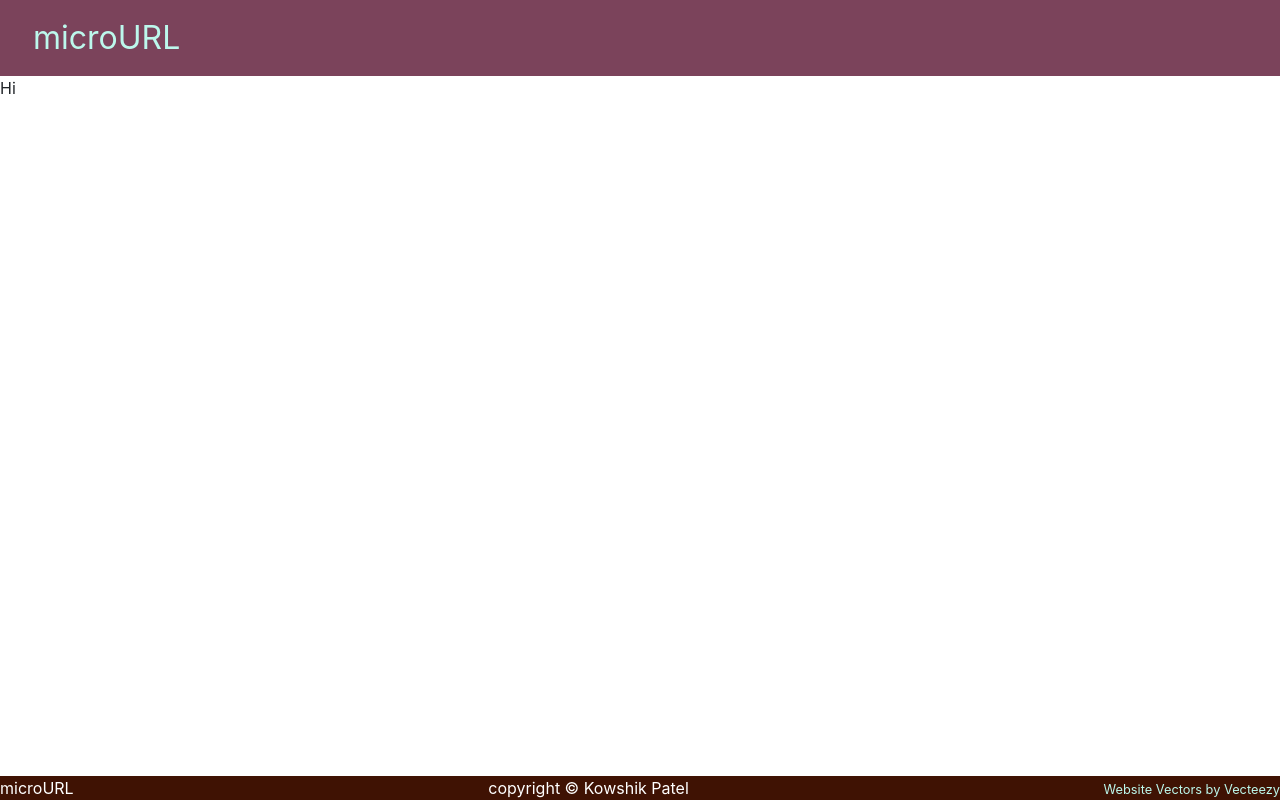
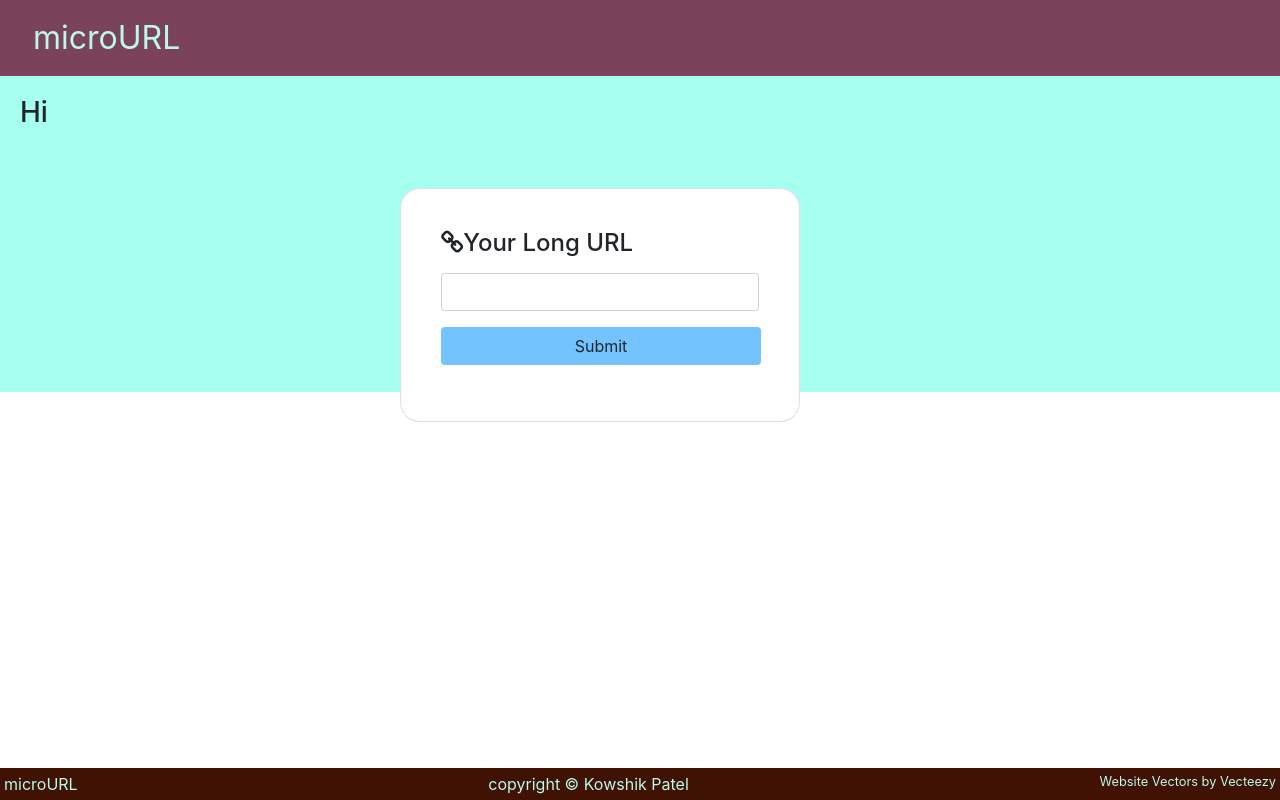
Before and after one commit to KowshikEPatel/urlshortnerfe, a React (Create React App) app: page /home in a window 1280 px wide. Built offline with nearby package versions, Linux system fonts and the light colour scheme.

Commit message:
test mode changes

```diff
--- a/public/index.html
+++ b/public/index.html
@@ -11,6 +11,7 @@
     />
 
     <link rel="stylesheet" href="https://cdn.jsdelivr.net/npm/bootstrap@4.5.3/dist/css/bootstrap.min.css" integrity="sha384-TX8t27EcRE3e/ihU7zmQxVncDAy5uIKz4rEkgIXeMed4M0jlfIDPvg6uqKI2xXr2" crossorigin="anonymous">
+    <link rel="stylesheet" href="https://cdnjs.cloudflare.com/ajax/libs/font-awesome/4.7.0/css/font-awesome.css" integrity="sha512-5A8nwdMOWrSz20fDsjczgUidUBR8liPYU+WymTZP1lmY9G6Oc7HlZv156XqnsgNUzTyMefFTcsFH/tnJE/+xBg==" crossorigin="anonymous" referrerpolicy="no-referrer" />
     <!--
       manifest.json provides metadata used when your web app is installed on a
       user's mobile device or desktop. See https://developers.google.com/web/fundamentals/web-app-manifest/
--- a/src/Components/Footer.js
+++ b/src/Components/Footer.js
@@ -2,14 +2,14 @@ import './Footer.css'
 
 export default function Footer(){
     return <div className='d-flex justify-content-between mt-2' id='footer' >
-            <div >
+            <div style={{color:'#bcf8ec',margin:'4px'}}>
                  microURL
             </div>
-            <div >
+            <div style={{color:'#bcf8ec',margin:'4px'}}>
                 copyright &#169; Kowshik Patel
             </div>
             <div >
-            <small><a href="https://www.vecteezy.com/free-vector/website" style={{color:'#bcf8ec'}}>Website Vectors by Vecteezy</a></small>
+            <small><a href="https://www.vecteezy.com/free-vector/website" style={{color:'#bcf8ec',margin:'4px'}}>Website Vectors by Vecteezy</a></small>
             </div>
     </div>
 }
--- a/src/Components/Home.js
+++ b/src/Components/Home.js
@@ -1,12 +1,35 @@
 
-import React,{useContext} from 'react'
+import React,{useContext,useState} from 'react'
 import { UserContext } from '../Contexts/UserContext'
 
 export default function Home() {
     const data = useContext(UserContext)
-    return (
-        <div>
-           Hi {data.loggedUser.fullname}
+    console.log(data.loggedUser['firstName'])
+    const [url,setUrl] = useState('')
+    const handleUrl = (e) => {
+        setUrl(e.target.value)
+    }
+
+    const handleSubmit = ()=>{
+        fetch('https://kp-microurl.herokuapp.com/redirect',{
+            method:'POST',
+            headers:{
+                'Content-type':'application/json'
+            },
+            body:{url}
+        })
+    }
+
+    return <div style={{backgroundColor:'#a7fff0'}}>
+          <h3 style={{padding:'20px'}} >Hi {data.loggedUser['firstName']}</h3>
+           <div className='card' style={{width:'25rem',padding:'40px',top:'30px',left:'400px',borderRadius:"20px" }}>
+
+                <div className='form-group'>
+                    <label htmlFor="inputURL"><h4><i class="fa fa-link" aria-hidden="true"></i>Your Long URL</h4></label>
+                    <input type="text" className="form-control" id="inputURL" onChange={handleUrl} />
+                    <button className='btn mt-3' onClick={handleSubmit} style={{width:'20rem',backgroundColor:'#73c3ff'}} > Submit </button>
+                </div>
+            </div>
         </div>
-    )
+
 }
--- a/src/Components/Landingpage.js
+++ b/src/Components/Landingpage.js
@@ -21,7 +21,7 @@ export default function Landingpage() {
         .then(response=>{
             console.log(response)
             if(response.state){
-                data.setLoggedUser(response)
+                data.setLoggedUser(response.user)
                 data.setIsLoggedIn(true)
             }
             else{
--- a/src/Components/Topbar.js
+++ b/src/Components/Topbar.js
@@ -10,9 +10,9 @@ export default function Topbar(){
     return <nav className='navbar  navbar-expand-lg' >
         <button className='navbar navbar-brand btn' style={{color:'#bcf8ec',fontSize:'2rem'}}>microURL</button>
         {isLoggedIn && <ul className='nav justify-content-end'>
-            <li className='nav-item'><button className='btn nav-link' style={{margin:"0px"}}>Home</button></li>
-            <li className='nav-item'><button className='btn nav-link' style={{margin:"0px"}}>All URLs</button></li>
-            <li className='nav-item'><button className='btn nav-link' style={{margin:"0px"}}>User</button></li>
+            <li className='nav-item'><button className='btn nav-link' style={{margin:"0px",color:"#bcf8ec"}}>Home</button></li>
+            <li className='nav-item'><button className='btn nav-link' style={{margin:"0px",color:"#bcf8ec"}}>All URLs</button></li>
+            <li className='nav-item'><button className='btn nav-link' style={{margin:"0px",color:"#bcf8ec"}}>User</button></li>
         </ul>}
     </nav>
 }
```
